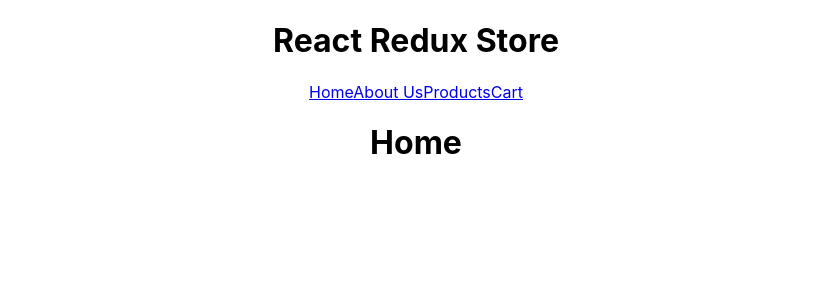
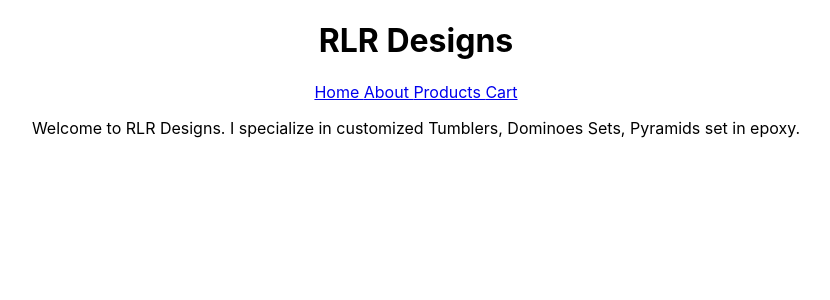
Before and after one commit to randi09/Etsy_Project, a React (Create React App) app: page /about in a window 1280 px wide. Before the commit this address led to /. Shown: the top 300 px of the page, without its empty margins (224-1054 px from the left). Built offline with nearby package versions, Linux system fonts and the light colour scheme.

Commit message:
updates to text

```diff
--- a/src/App.js
+++ b/src/App.js
@@ -8,21 +8,21 @@
 } from "react-router-dom";
 import Products from "./components/Products";
 import Home from "./components/Home";
-import AboutUs from "./components/AboutUs";
+import About from "./components/About";
 import Cart from "./components/Cart";
 
 function App() {
   return (
     <div className="App">
       <div className="nav-bar">
-        <h1>React Redux Store</h1>
+        <h1>RLR Designs</h1>
         <Router>
           <div>
             <nav>
-              <Link to="/">Home</Link>
-              <Link to="/aboutus">About Us</Link>
-              <Link to="/products">Products</Link>
-              <Link to="/cart">Cart</Link>
+              <Link to="/"> Home </Link>
+              <Link to="/about"> About </Link>
+              <Link to="/products"> Products </Link>
+              <Link to="/cart"> Cart </Link>
             </nav>
           </div>
           <Switch>
@@ -34,8 +34,8 @@
               <Products />
             </Route>
 
-            <Route path="/aboutus">
-              <AboutUs />
+            <Route path="/about">
+              <About />
             </Route>
             <Route path="/cart">
               <Cart />
--- a/src/action-types/tumbler_action_type.js
+++ b/src/action-types/tumbler_action_type.js
@@ -1 +1,5 @@
 export const SET_TUMBLER = "SET_TUMBLER";
+
+export const CART = "CART";
+
+export const ADD_PRODUCTS_TO_STORE = "ADD_PRODUCTS_TO_STORE";
--- a/src/actions/TumblerDataAction.js
+++ b/src/actions/TumblerDataAction.js
@@ -1,5 +1,5 @@
 import { SET_TUMBLER } from "../action-types/tumbler_action_type";
 
-// export const setProductData = (dispatch) => {
-//   return dispatch({ type: SET_TUMBLER });
-// };
+export const setProductData = (dispatch) => {
+  return dispatch({ type: SET_TUMBLER });
+};
--- a/src/actions/addProductAction.js
+++ b/src/actions/addProductAction.js
@@ -1,3 +1,5 @@
+import { ADD_PRODUCTS_TO_STORE } from "../action-types/tumbler_action_type";
+
 export const setProductData = (dispatch, ProductData) => {
-  return dispatch({ type: "ADD_PRODUCTS_TO_STORE", ProductData: ProductData });
+  return dispatch({ type: ADD_PRODUCTS_TO_STORE, ProductData: ProductData });
 };
--- /dev/null
+++ b/src/actions/cartAction.js
@@ -0,0 +1,3 @@
+export const cart = (dispatch, ProductData) => {
+  return dispatch({ type: CART, ProductData: ProductData });
+};
--- /dev/null
+++ b/src/components/About.js
@@ -0,0 +1,12 @@
+import React from "react";
+
+export default function About() {
+  return (
+    <div>
+      <p>
+        Welcome to RLR Designs. I specialize in customized Tumblers, Dominoes
+        Sets, Pyramids set in epoxy.
+      </p>
+    </div>
+  );
+}
--- a/src/components/AboutUs.js
+++ /dev/null
@@ -1,9 +0,0 @@
-import React from "react";
-
-export default function AboutUs() {
-  return (
-    <div>
-      <h1>About Us</h1>
-    </div>
-  );
-}
--- a/src/components/Cart.js
+++ b/src/components/Cart.js
@@ -4,6 +4,7 @@
   return (
     <div>
       <h1>Cart</h1>
+      <button>Update Cart</button>
     </div>
   );
 }
--- a/src/components/ProductCard.js
+++ b/src/components/ProductCard.js
@@ -5,7 +5,7 @@
     <div>
       <p>Title</p>
       <p>{props.product.name}</p>
-      <img height="50" width="50" src={props.product.image} />
+      <img height="350" width="320" src={props.product.image} />
     </div>
   );
 }
--- /dev/null
+++ b/src/reducers/cartReducer.js
@@ -0,0 +1,10 @@
+const initialState = [];
+
+export const cart = (state = initialState, action) => {
+  switch (action.type) {
+    case "CART":
+      return (state = action.ProductData);
+    default:
+      return state;
+  }
+};
--- a/src/reducers/rootReducer.js
+++ b/src/reducers/rootReducer.js
@@ -1,10 +1,12 @@
 import { combineReducers } from "redux";
 import { tumblerReducer } from "../reducers/tumblerReducer";
 import { products } from "./addProductsReducer";
+import { cart } from "./cartReducer";
 
 // Import your reducers and put them inside of here so you have access to the store.
 const rootReducer = combineReducers({
   tumblerReducer,
   products,
+  cart,
 });
 export default rootReducer;
```
Also changed, not shown: src/reducers/About.js (added), 1 other file (tests, documents, lock files or other folders).
